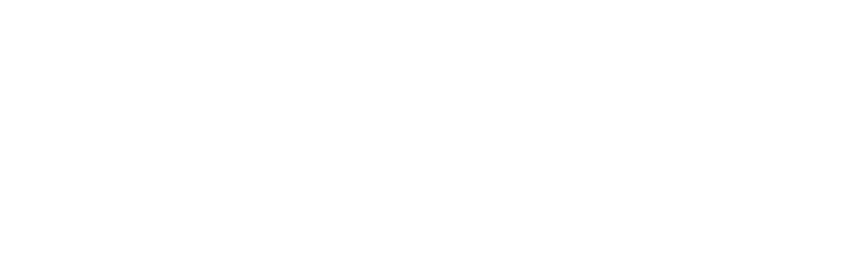
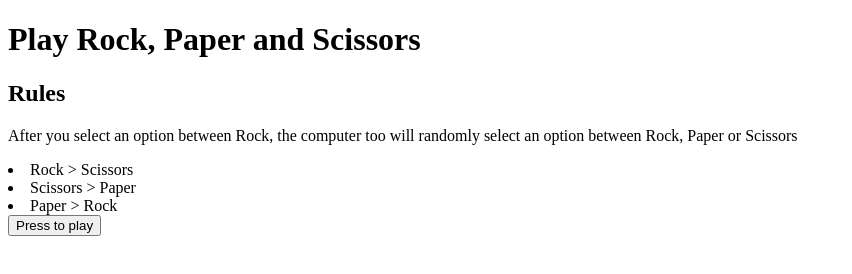
Before and after one commit to Tomal1/Rock-Paper-and-Scissors, a plain HTML site: page index.html in a window 1280 px wide. Shown: the whole page, without its empty margins (0-852 px from the left). Drawn offline with Linux system fonts and the light colour scheme.

Commit message:
intro page displayed with a start button

```diff
--- a/index.html
+++ b/index.html
@@ -8,6 +8,16 @@
     <link rel="stylesheet" href="./assets/style.css">
 </head>
 <body>
+    <div id="intro">
+        <h1> Play Rock, Paper and Scissors</h1>
+        <h2>Rules</h2>
+        <p>After you select an option between Rock, the computer too will randomly select an option between Rock, Paper or Scissors </p>
+        <li>Rock > Scissors</li>
+        <li>Scissors > Paper</li>
+        <li>Paper > Rock</li>
+        <button id="startBtn">Press to play</button>
+
+    </div>
 
 </body>
 <script src="./assets/script.js"></script>
```
Also changed, not shown: assets/script.js (line endings or trailing spaces).
